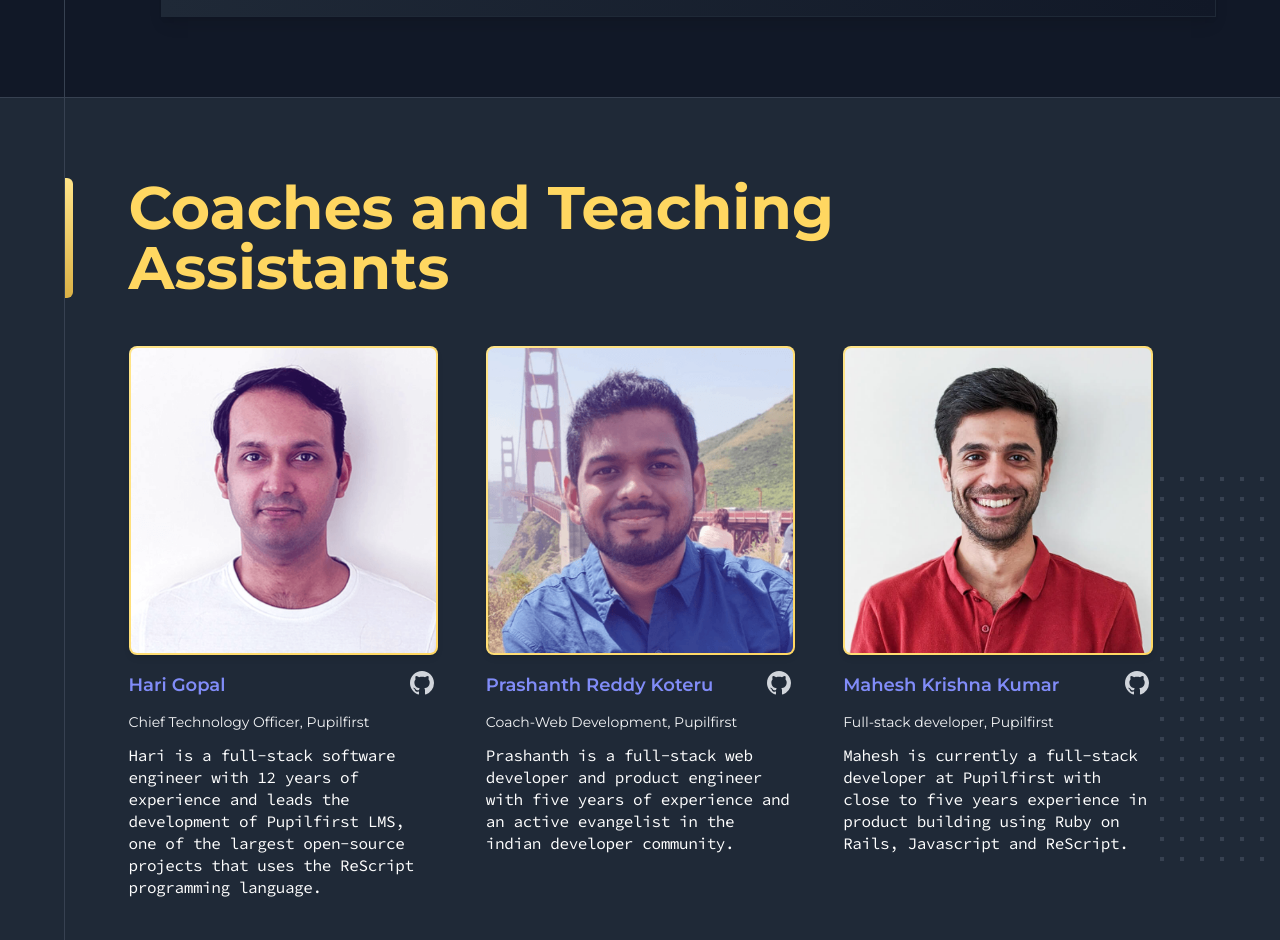
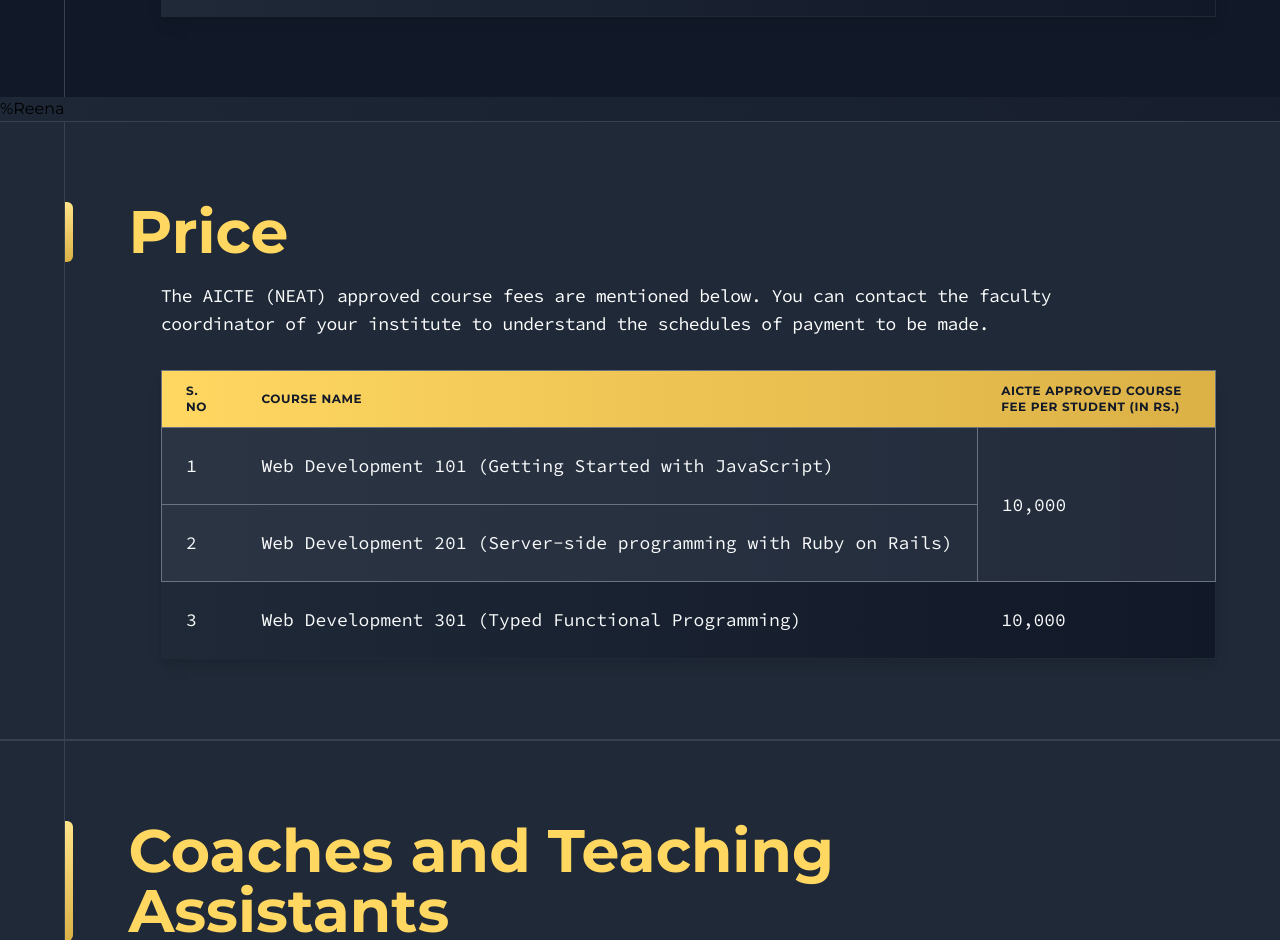
Before and after one commit to pupilfirst/wd.pupilfirst.org, a Next.js app: page / in a window 1280 px wide. Shown: the part 4200-5140 px from the top of the page. Built offline with nearby package versions, Linux system fonts and the light colour scheme.

Commit message:
Update Cost section

```diff
--- a/pages/index.js
+++ b/pages/index.js
@@ -412,6 +412,102 @@ export default function Home() {
                     </p>
                   </div>
                 </div>
+                <div className="sm:rounded-lg md:ml-8 mt-8">
+                  <table className="table-auto w-full overflow-hidden border border-gray-800 shadow-lg">
+                    <thead className="bg-gradient-to-r from-primary-500 to-primary-600 text-gray-900 font-semibold">
+                      <tr className="border border-gray-500 text-xs">
+                        <th
+                          scope="col"
+                          className="p-2 md:px-6 md:py-3 text-left uppercase tracking-wider"
+                        >
+                          S. No
+                        </th>
+                        <th
+                          scope="col"
+                          className="p-2 md:px-6 md:py-3 text-left uppercase tracking-wider"
+                        >
+                          Course Name
+                        </th>
+                        <th
+                          scope="col"
+                          className="p-2 md:px-6 md:py-3 text-left uppercase tracking-wider"
+                        >
+                          <span className="hidden lg:block">
+                            AICTE approved course fee per student (in Rs.)
+                          </span>
+                          <span className="block lg:hidden">
+                            course fee per student (in Rs.)
+                          </span>
+                        </th>
+                      </tr>
+                    </thead>
+                    <tbody className="bg-gradient-to-r w-full from-gray-800 to-gray-900 text-gray-50">
+                      <tr className="font-mono bg-gray-700 bg-opacity-50 text-sm md:text-lg border border-gray-500">
+                        <td className="p-2 md:p-6 lg:whitespace-nowrap font-medium ">
+                          1
+                        </td>
+                        <td className="p-2 md:p-6 lg:whitespace-nowrap border-r border-gray-500">
+                          Web Development 101 (Getting Started with JavaScript)
+                        </td>
+                        <td
+                          className="p-2 md:p-6 lg:whitespace-nowrap border-r border-gray-500"
+                          rowspan="2"
+                        >
+                          10,000
+                        </td>
+                      </tr>
+
+                      <tr className="font-mono bg-gray-700 bg-opacity-50 text-sm md:text-lg border border-gray-500">
+                        <td className="p-2 md:p-6 lg:whitespace-nowrap font-medium ">
+                          2
+                        </td>
+                        <td className="p-2 md:p-6 lg:whitespace-nowrap border-r border-gray-500">
+                          Web Development 201 (Server-side programming with Ruby
+                          on Rails)
+                        </td>
+                      </tr>
+
+                      <tr className="font-mono text-sm md:text-lg">
+                        <td className="p-2 md:p-6 lg:whitespace-nowrap font-medium">
+                          3
+                        </td>
+                        <td className="p-2 md:p-6 lg:whitespace-nowrap">
+                          Web Development 301 (Typed Functional Programming)
+                        </td>
+                        <td className="p-2 md:p-6 lg:whitespace-nowrap">
+                          10,000
+                        </td>
+                      </tr>
+                    </tbody>
+                  </table>
+                </div>
+              </div>
+            </div>
+          </div>
+        </section>
+%Reena
+
+<section className="bg-gray-800 border-t border-b border-gray-700 mx-auto relative">
+          <div className="max-w-6xl 2xl:max-w-7xl mx-auto">
+            <div className="border-l border-gray-700 mx-4 xl:mx-0">
+              <div className="pt-10 lg:pt-20">
+                <div className="heading-with-leftborder">
+                  <h2 className="max-w-5xl font-bold text-2xl lg:text-6xl text-primary-500 leading-tight ml-4 lg:mx-auto">
+                  Price
+                  </h2>
+                </div>
+              </div>
+
+              <div className="flex flex-col mt-4 pb-10 lg:pb-20 ml-2 md:ml-4 lg:ml-12 xl:ml-16 2xl:ml-36">
+
+                  <div className="ml-8 max-w-4xl font-mono text-white tracking-tight pt-1 lg:text-lg ">
+                    <p>
+                      The AICTE (NEAT) approved course fees are mentioned below.
+                      You can contact the faculty coordinator of your institute
+                      to understand the schedules of payment to be made.
+                    </p>
+                  </div>
+
                 <div className="sm:rounded-lg md:ml-8 mt-8">
                   <table className="table-auto w-full overflow-hidden border border-gray-800 shadow-lg">
                     <thead className="bg-gradient-to-r from-primary-500 to-primary-600 text-gray-900 font-semibold">
```
